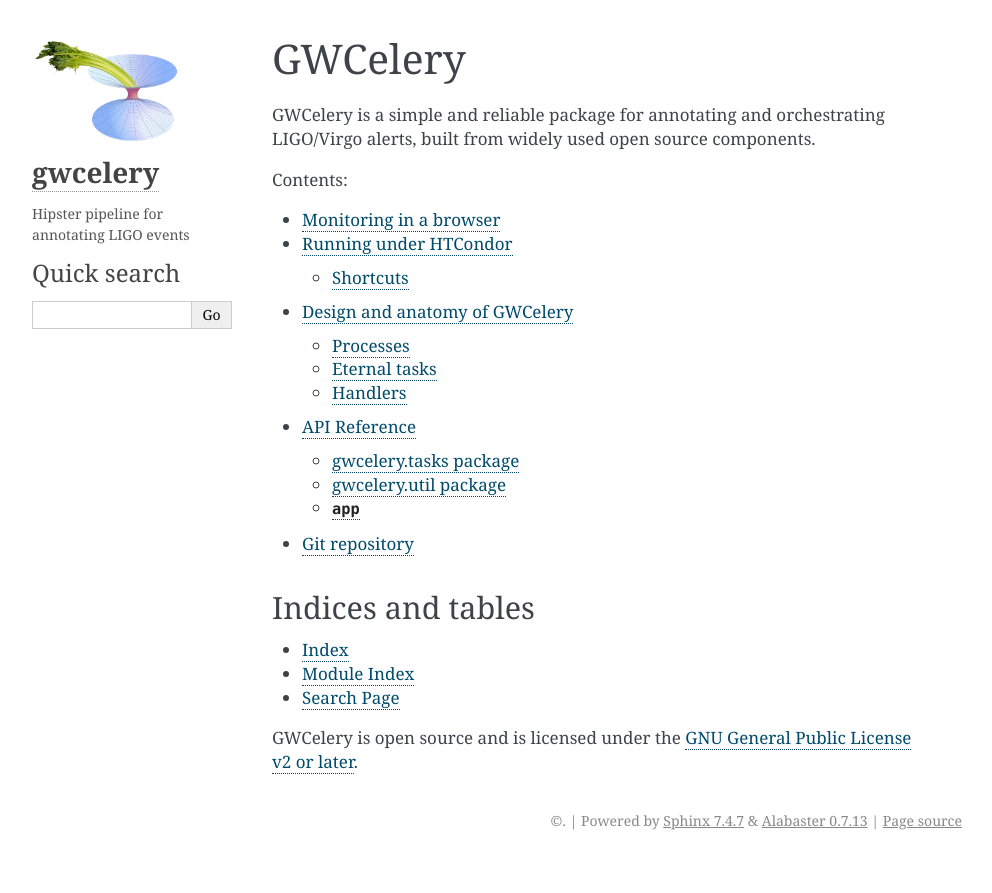
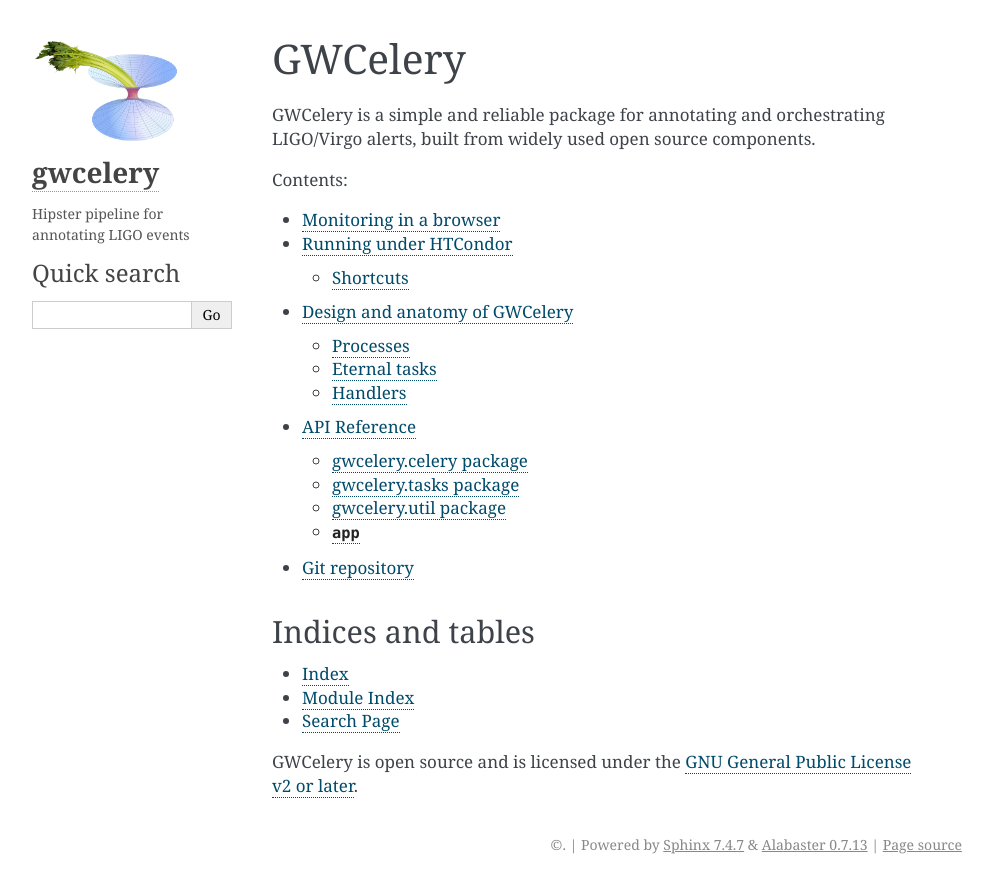
Before and after one commit to lpsinger/gwcelery, a Sphinx documentation site: the page built from doc/index.rst, in a window 1280 px wide. Shown: the top 893 px of the page, without its empty margins (148-1140 px from the left). Built offline with Sphinx 7.4.7, drawn with Linux system fonts in a browser that asks for light colours.

Commit message:
Add gwcelery.celery module to API docs

```diff
--- /dev/null
+++ b/doc/gwcelery.celery.rst
@@ -0,0 +1,4 @@
+gwcelery\.celery package
+========================
+
+.. automodule:: gwcelery.celery
--- a/doc/gwcelery.rst
+++ b/doc/gwcelery.rst
@@ -3,6 +3,7 @@
 
 .. toctree::
 
+    gwcelery.celery
     gwcelery.tasks
     gwcelery.util
 
```
Also changed, not shown: 1 other file.
